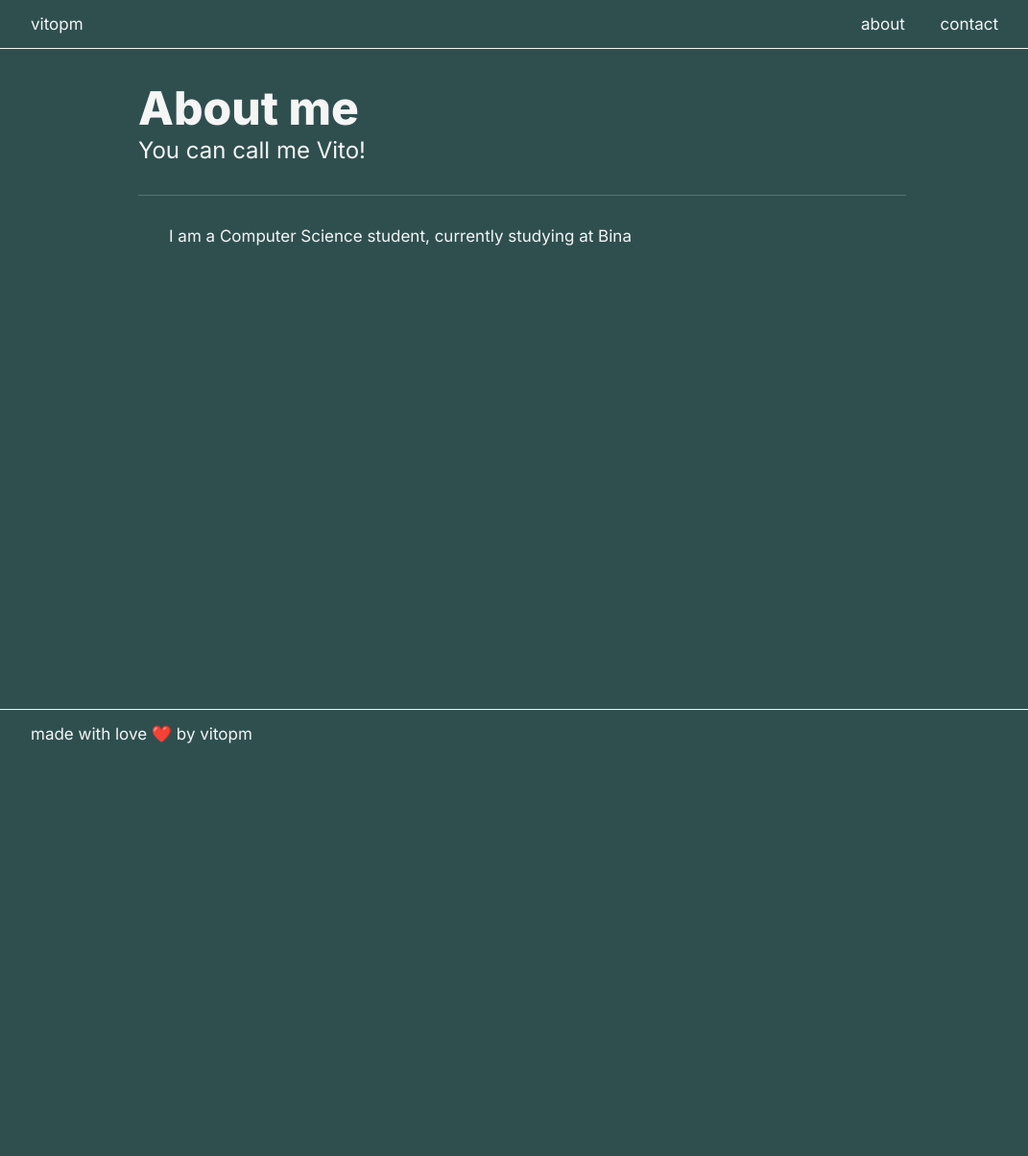
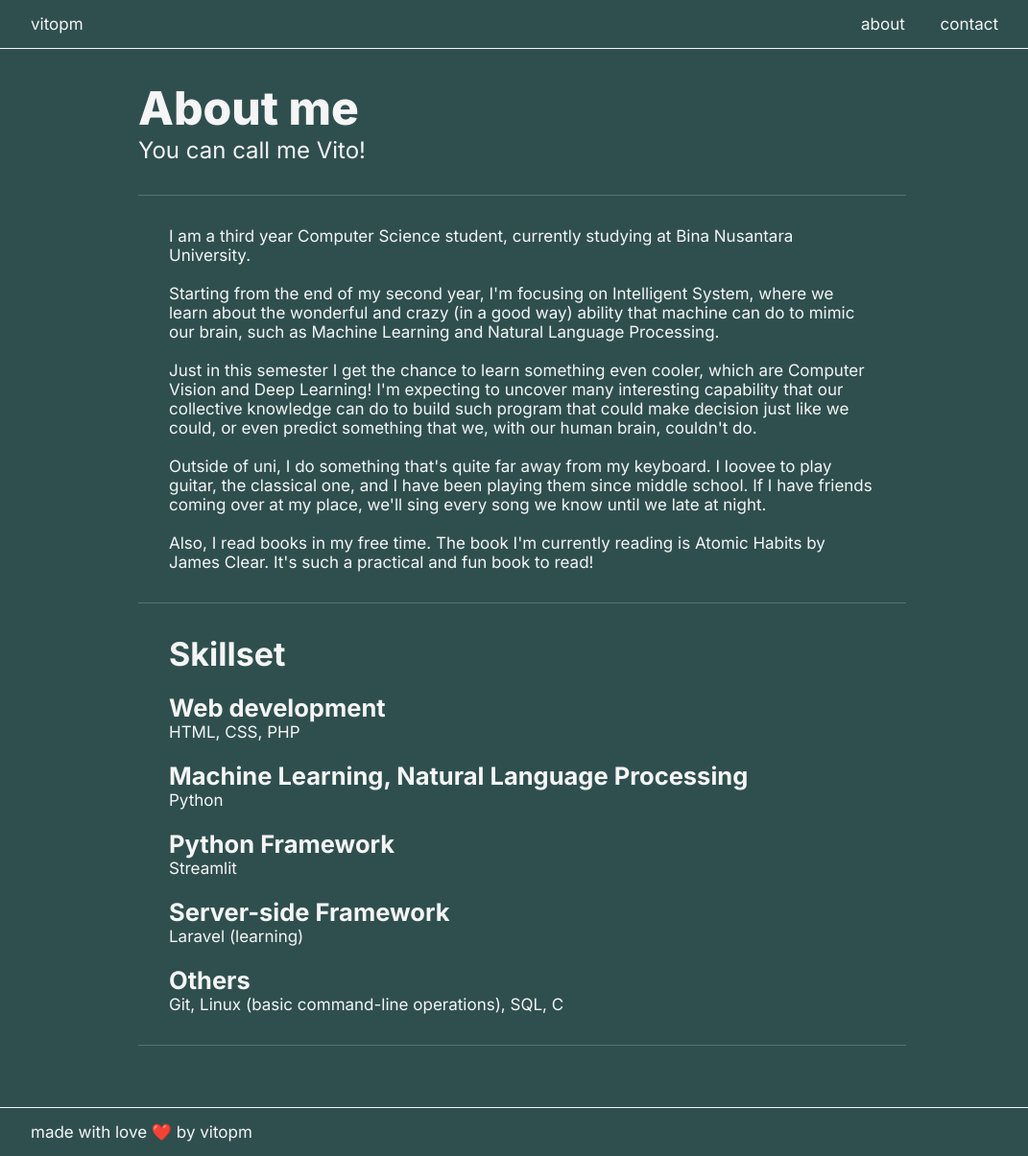
Before and after one commit to vitopm/vitopm.com, a PHP site: page /about-me.php in a window 1280 px wide. Shown: the whole page at 96% size, without its empty margins (96-1167 px from the left). Before the commit the page ends 775 px from the top, so only its background shows below. Run offline with PHP 8.4, Linux system fonts and the light colour scheme.

Commit message:
Added description about me and added border on content class

```diff
--- a/about-me.php
+++ b/about-me.php
@@ -31,9 +31,37 @@
         <div class="content">
             <h1 class="intro--description"></h1>
             <p>
-                I am a Computer Science student, currently studying at Bina
+                I am a third year Computer Science student, currently studying at Bina Nusantara University.
+                <br><br>
+                Starting from the end of my second year, I'm focusing on Intelligent System, where we learn about the wonderful and crazy (in a good way) ability that machine can do to mimic our brain, such as Machine Learning and Natural Language Processing.
+                <br><br>
+                Just in this semester I get the chance to learn something even cooler, which are Computer Vision and Deep Learning! I'm expecting to uncover many interesting capability that our collective knowledge can do to build such program that could make decision just like we could, or even predict something that we, with our human brain, couldn't do.
+                <br><br>
+                Outside of uni, I do something that's quite far away from my keyboard. I loovee to play guitar, the classical one, and I have been playing them since middle school. If I have friends coming over at my place, we'll sing every song we know until we late at night.
+                <br><br>
+                Also, I read books in my free time. The book I'm currently reading is Atomic Habits by James Clear. It's such a practical and fun book to read!
             </p>
         </div>
+
+        <div class="content">
+            <h1>Skillset</h2>
+            <br>
+            <h2>Web development</h2>
+            <p>HTML, CSS, PHP</p>
+            <br>
+            <h2>Machine Learning, Natural Language Processing</h2>
+            <p>Python</p>
+            <br>
+            <h2>Python Framework</h2>
+            <p>Streamlit</p>
+            <br>
+            <h2>Server-side Framework</h2>
+            <p>Laravel (learning)</p>
+            <br>
+            <h2>Others</h2>
+            <p>Git, Linux (basic command-line operations), SQL, C</p>
+        </div>
+
 
     </main>
 
--- a/resources/css/style.css
+++ b/resources/css/style.css
@@ -81,6 +81,9 @@ main{
     padding-top: 2rem;
     padding-left: 2rem;
     padding-right: 2rem;
+    padding-bottom: 2rem;
+    border-bottom: 1px solid rgba(245, 245, 245, 0.2);
+
 }
 
 /* .content-big{
```
